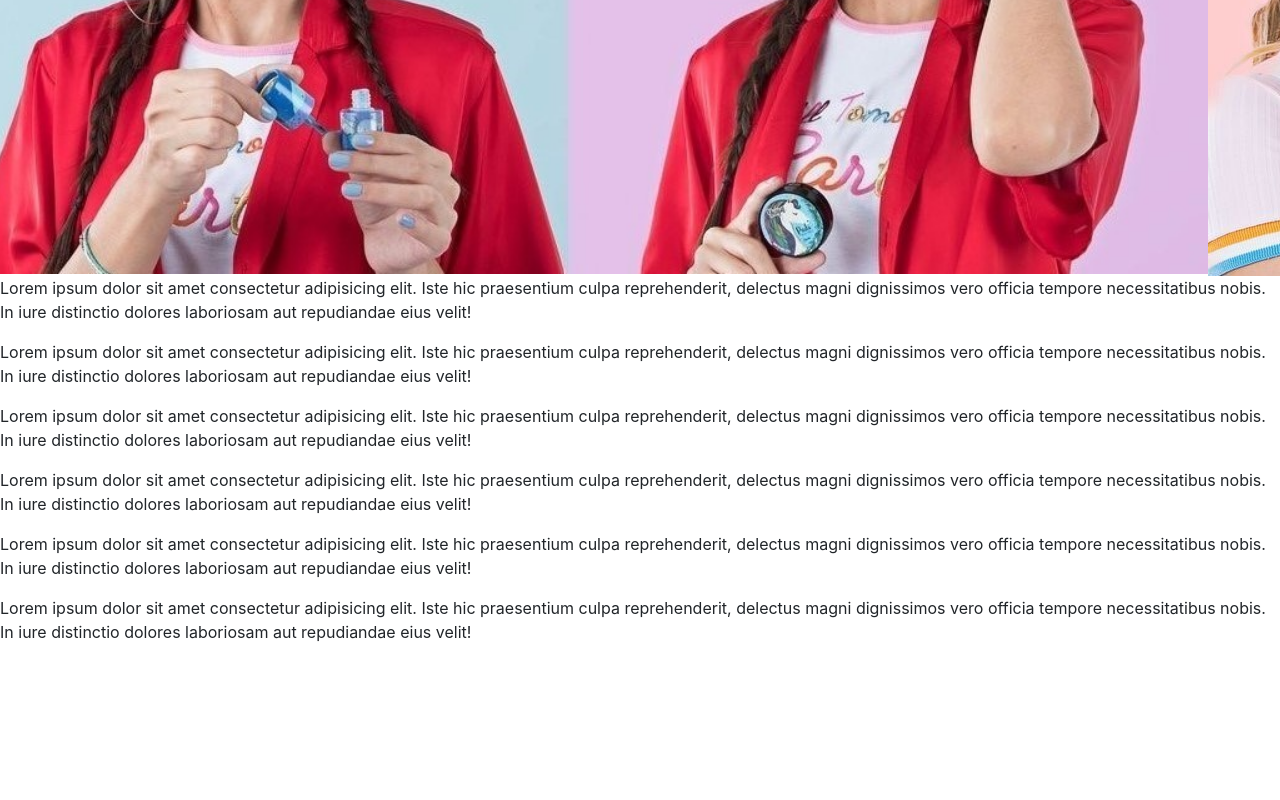
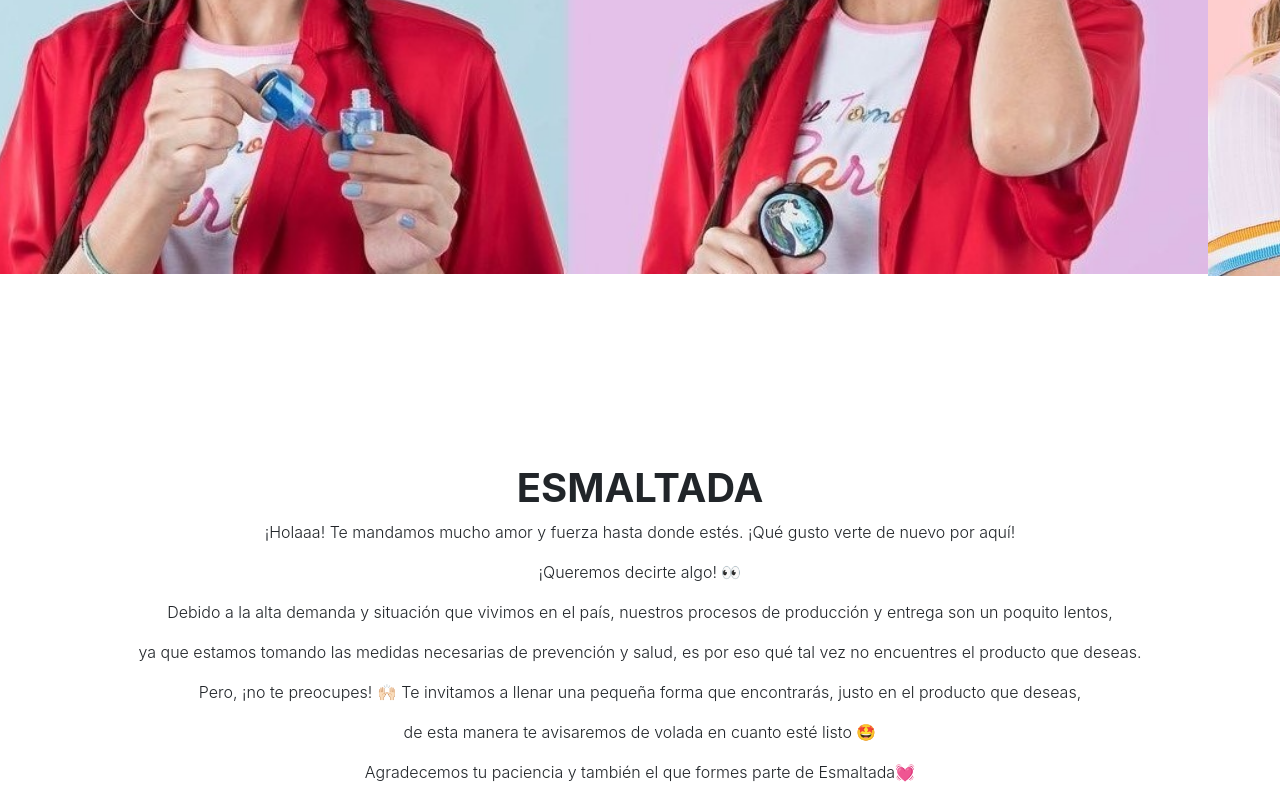
Before and after one commit to MarianellaJRivas/ESMALTE, a plain HTML site: page index.html in a window 1280 px wide. Shown: the part 336-1136 px from the top of the page. Before the commit the page ends 980 px from the top, so only its background shows below. Drawn offline with nearby package versions, Linux system fonts and the light colour scheme.

Commit message:
presentation

```diff
--- a/index.html
+++ b/index.html
@@ -68,15 +68,20 @@
                 </div>
             </div>
         </div>
-        <p>Lorem ipsum dolor sit amet consectetur adipisicing elit. Iste hic praesentium culpa reprehenderit, delectus magni dignissimos vero officia tempore necessitatibus nobis. In iure distinctio dolores laboriosam aut repudiandae eius velit!</p>
-        <p>Lorem ipsum dolor sit amet consectetur adipisicing elit. Iste hic praesentium culpa reprehenderit, delectus magni dignissimos vero officia tempore necessitatibus nobis. In iure distinctio dolores laboriosam aut repudiandae eius velit!</p>
-        <p>Lorem ipsum dolor sit amet consectetur adipisicing elit. Iste hic praesentium culpa reprehenderit, delectus magni dignissimos vero officia tempore necessitatibus nobis. In iure distinctio dolores laboriosam aut repudiandae eius velit!</p>
-        <p>Lorem ipsum dolor sit amet consectetur adipisicing elit. Iste hic praesentium culpa reprehenderit, delectus magni dignissimos vero officia tempore necessitatibus nobis. In iure distinctio dolores laboriosam aut repudiandae eius velit!</p>
-        <p>Lorem ipsum dolor sit amet consectetur adipisicing elit. Iste hic praesentium culpa reprehenderit, delectus magni dignissimos vero officia tempore necessitatibus nobis. In iure distinctio dolores laboriosam aut repudiandae eius velit!</p>
-        <p>Lorem ipsum dolor sit amet consectetur adipisicing elit. Iste hic praesentium culpa reprehenderit, delectus magni dignissimos vero officia tempore necessitatibus nobis. In iure distinctio dolores laboriosam aut repudiandae eius velit!</p>
-
     </header>
     <main>
+        <h1 class="mr-auto font-weight-bold text-center">ESMALTADA </h1>
+        <div class="mr-auto font-weight-light text-center">
+            <p>¡Holaaa! Te mandamos mucho amor y fuerza hasta donde estés. ¡Qué gusto verte de nuevo por aquí!</p>
+            <p>¡Queremos decirte algo! 👀</p>
+            <p>Debido a la alta demanda y situación que vivimos en el país, nuestros procesos de producción y entrega son un poquito lentos,</p>
+            <p>ya que estamos tomando las medidas necesarias de prevención y salud, es por eso qué tal vez no encuentres el producto que deseas.</p>
+            <p>Pero, ¡no te preocupes! 🙌🏻 Te invitamos a llenar una pequeña forma que encontrarás, justo en el producto que deseas,</p>
+            <p>de esta manera te avisaremos de volada en cuanto esté listo 🤩</p>
+            <p>Agradecemos tu paciencia y también el que formes parte de Esmaltada💓</p>
+        </div>
+
+
 
     </main>
     <footer>
```
Also changed, not shown: 6aa865b7-ae17-41a7-bd85-8b01dc0bad1c_200x200.png (deleted).
